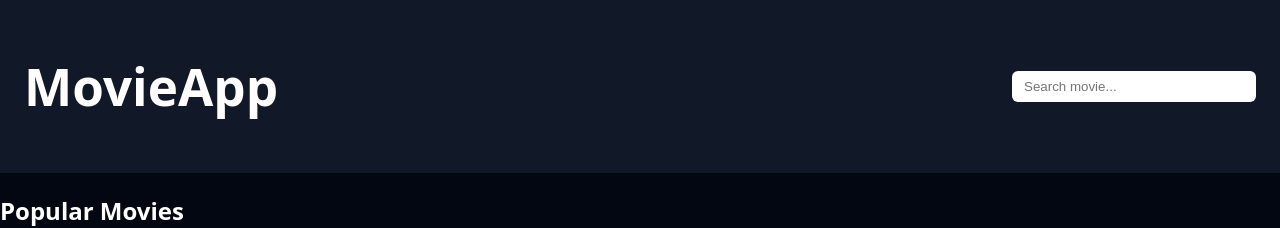
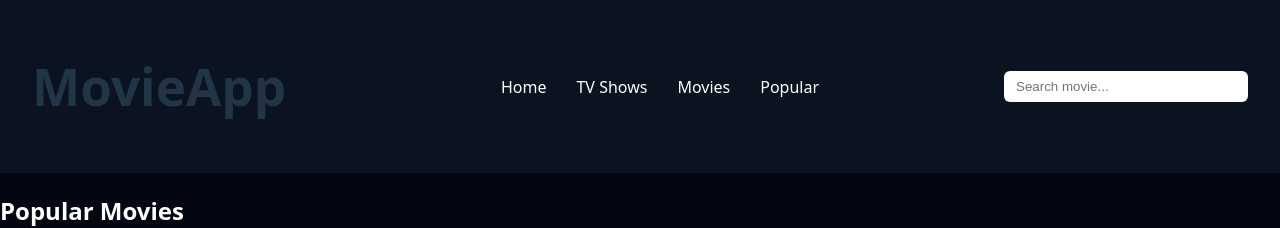
Before and after one commit to ekosaputra28a-alt/movie-app-react, a React (Vite) app: page / in a window 1280 px wide. Shown: the top 228 px of the page. Built offline with nearby package versions, Linux system fonts and the light colour scheme.

Commit message:
pesan commit

```diff
--- a/src/components/Navbar.jsx
+++ b/src/components/Navbar.jsx
@@ -4,7 +4,15 @@ function Navbar() {
   return (
     <nav className="navbar">
       <h1>MovieApp</h1>
+      <ul className="nav-links">
+          <li>Home</li>
+          <li>TV Shows</li>
+          <li>Movies</li>
+          <li>Popular</li>
+      </ul>
       <input type="text" placeholder="Search movie..." />
+
+
     </nav>
   );
 }
--- a/src/styles/navbar.css
+++ b/src/styles/navbar.css
@@ -1,10 +1,35 @@
 .navbar {
-  background-color: #111827;
-  color: white;
-  padding: 16px 24px;
-  display: flex;
-  justify-content: space-between;
-  align-items: center;
+    position: relative;
+    display: flex;
+    align-items: center;
+    justify-content: space-between;
+    padding: 16px 32px;
+
+    background: rgba(17, 24, 39, 0.7);
+    backdrop-filter: blur(10px);
+    -webkit-backdrop-filter: blur(10px);
+
+    position: sticky;
+    top: 0;
+    z-index: 1000;
+}
+
+.logo {
+    color: white;
+    font-size: 22px;
+    font-weight: bold;
+}
+
+/* 🔥 INI YANG BIKIN TENGAH */
+.nav-links {
+    position: absolute;
+    left: 50%;
+    transform: translateX(-50%);
+
+    list-style: none;
+    display: flex;
+    gap: 30px;
+    color: white;
 }
 
 .navbar input {
@@ -13,3 +38,12 @@
   border-radius: 6px;
   border: none;
 }
+
+.nav-links li {
+    cursor: pointer;
+    transition: 0.2s ease;
+}
+
+.nav-links li:hover {
+    color: #facc15;
+}
```
